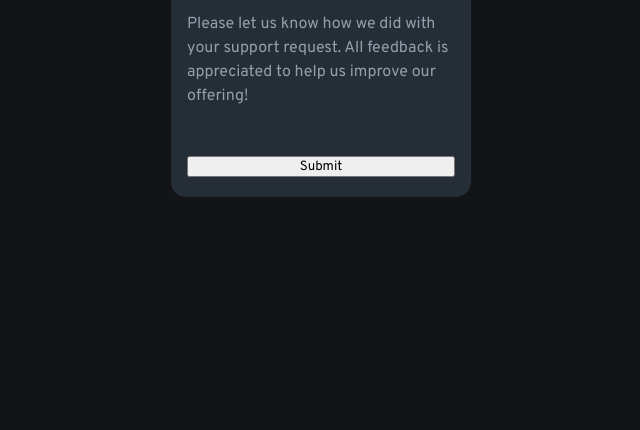
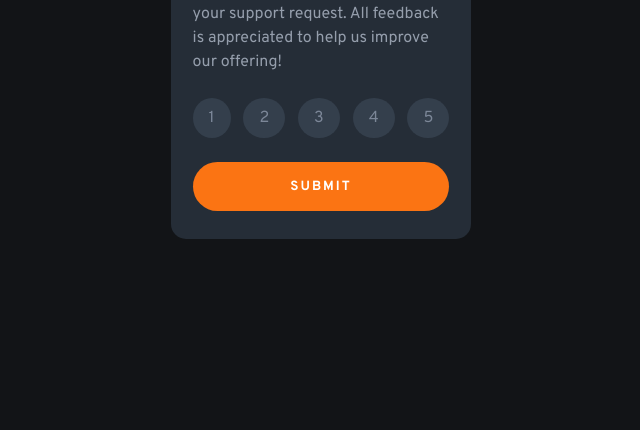
Before and after one commit to colis123/Rating-Component, a plain HTML site: page index.html in a window 1280 px wide. Shown: the part 370-800 px from the top of the page, without its empty margins (319-959 px from the left). Drawn offline with Linux system fonts and the light colour scheme.

Commit message:
finished styling/markup

```diff
--- a/index.html
+++ b/index.html
@@ -22,9 +22,15 @@
       to help us improve our offering!
     </p>
     <div class="rating">
-      <div class="number"></div>
+      <a class="number number-1">1</a>
+      <a class="number number-2">2</a>
+      <a class="number number-3">3</a>
+      <a class="number number-4">4</a>
+      <a class="number number-5">5</a>
     </div>
-    <button>Submit</button>
+    <button class="btn">Submit</button>
+
+    <script src="main.js"></script>
   </div>
 
 
--- a/style.css
+++ b/style.css
@@ -2,7 +2,7 @@
 
 
 /* Rest  */
-* {
+*, a {
     padding: 0;
     margin: 0;
     box-sizing: border-box;
@@ -38,7 +38,7 @@ body {
 }
 
 .card {
-    padding: 1.25rem 1rem;
+    padding: 1.75rem 1.35rem;
     background-color: var(--dark-blue);
     border-radius: 15px;
     display: flex;
@@ -60,3 +60,44 @@ body {
     background-color: transparent;
     backdrop-filter: brightness(40%);
 }
+
+.rating {
+    display: flex;
+    justify-content: space-between;
+}
+
+.rating .number {
+    padding: .5rem 1rem;
+    border-radius: 50%;
+    color: var(--medium-grey);
+    background-color: hsl(213, 19%, 25%);
+    cursor: pointer;
+}
+
+.rating .number a {
+    cursor: pointer;
+}
+
+
+.btn {
+    padding: 1rem;
+    border: none;
+    border-radius: 50px;
+    background-color: var(--orange);
+    color: var(--white);
+    font-weight: bold;
+    letter-spacing: 2px;
+    text-transform: uppercase;
+}
+
+
+/* Hover events */
+.number:hover {
+    background-color: var(--grey);
+    color: var(--white);
+}
+
+.btn:hover {
+    background-color: var(--white);
+    color: var(--orange);
+}
```
Also changed, not shown: main.js (+17 -0 lines).
